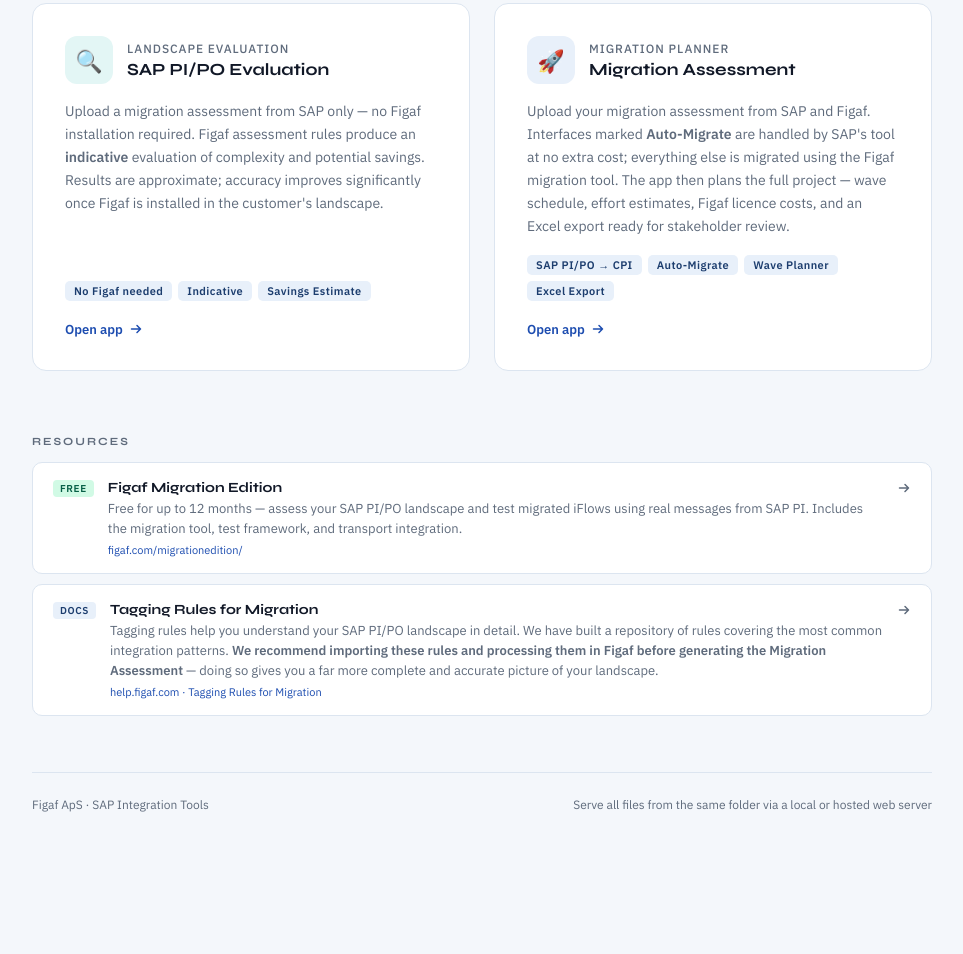
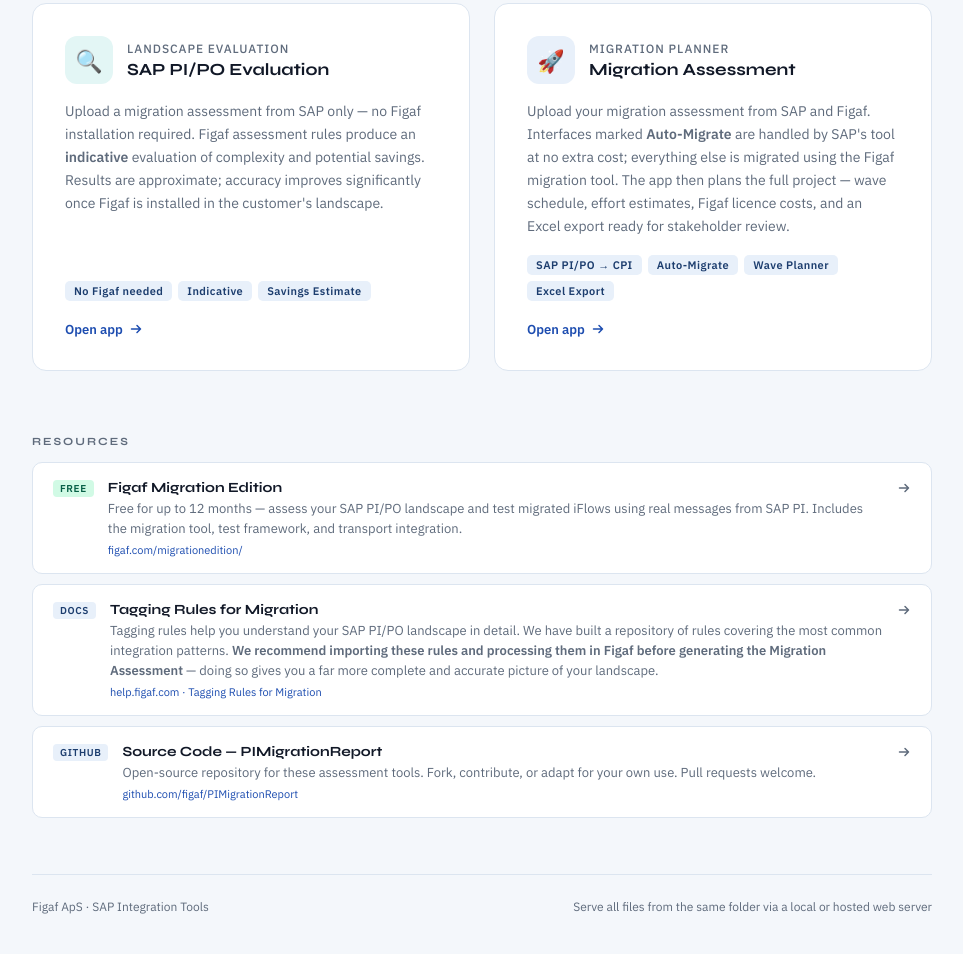
Before and after one commit to figaf/PIMigrationReport, a plain HTML site: page index.html in a window 1280 px wide. Shown: the part 186-1140 px from the top of the page, without its empty margins (158-1121 px from the left). Before the commit the page ends 1038 px from the top, so only its background shows below. Drawn offline with Linux system fonts and the light colour scheme.

Commit message:
Add GitHub resource link to index.html
Insert a resource entry linking to the figaf/PIMigrationReport repository in the resources section. The new anchor includes a GitHub badge, repository name, descriptive text encouraging forks and contributions, visible URL text, and an arrow SVG; the link opens in a new tab with rel="noopener".

```diff
--- a/index.html
+++ b/index.html
@@ -316,6 +316,21 @@
       </svg>
     </a>
 
+    <a class="resource-link" href="https://github.com/figaf/PIMigrationReport" target="_blank" rel="noopener">
+      <span class="resource-badge badge-docs">GitHub</span>
+      <div class="resource-body">
+        <div class="resource-name">Source Code — PIMigrationReport</div>
+        <div class="resource-desc">
+          Open-source repository for these assessment tools. Fork, contribute, or
+          adapt for your own use. Pull requests welcome.
+        </div>
+        <span class="resource-url">github.com/figaf/PIMigrationReport</span>
+      </div>
+      <svg class="resource-arrow" width="14" height="14" viewBox="0 0 14 14" fill="none">
+        <path d="M2.5 7h9M8 3.5 11.5 7 8 10.5" stroke="currentColor" stroke-width="1.5" stroke-linecap="round" stroke-linejoin="round"/>
+      </svg>
+    </a>
+
   </div>
 </section>
 
```
